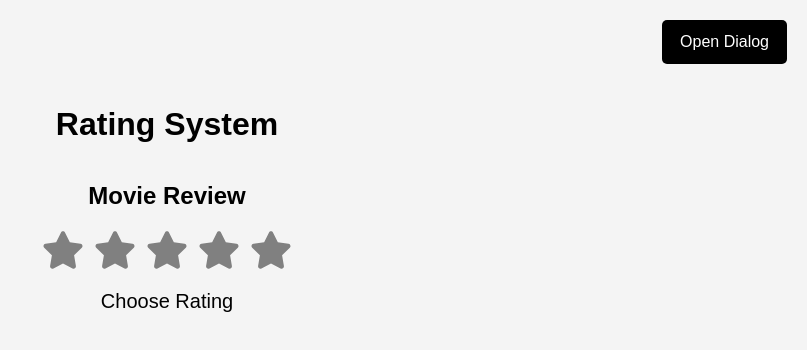
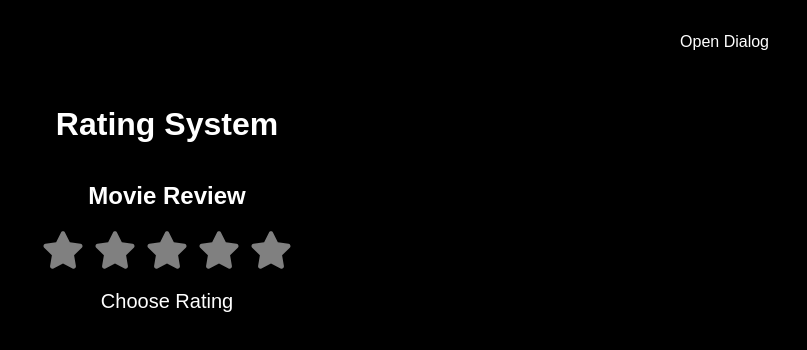
Before and after one commit to ashishsooddev/rating-system, a React (Create React App) app: page / in a window 1280 px wide. Shown: the top 350 px of the page, without its empty margins (473-1280 px from the left). Built offline with nearby package versions, Linux system fonts and the light colour scheme.

Commit message:
some changes in css

```diff
--- a/src/App.js
+++ b/src/App.js
@@ -3,14 +3,14 @@ import StarRating from "./components/StarRating";
 import Dialog from "./components/Dialog";
 
 function App() {
-  const [showDialog, setShowDialog] = useState(false);
+  const [showBox, setShowBox] = useState(false);
 
-  const openDialog = () => {
-    setShowDialog(true);
+  const openBox = () => {
+    setShowBox(true);
   };
 
-  const closeDialog = () => {
-    setShowDialog(false);
+  const closeBox = () => {
+    setShowBox(false);
   };
 
   return (
@@ -19,13 +19,13 @@ function App() {
       <StarRating title="Movie Review" />
       <button
         className="openBtn"
-        onClick={openDialog}
+        onClick={openBox}
       >
         Open Dialog
       </button>
 
-      {showDialog && (
-        <Dialog text="Thanks for visiting our website!" close={closeDialog}/>
+      {showBox && (
+        <Dialog text="Thanks for visiting our website!" close={closeBox}/>
       )}
     </main>
   );
--- a/src/style/index.css
+++ b/src/style/index.css
@@ -3,7 +3,8 @@
 
 body {
   margin: 0;
-  background-color: #f4f4f4;
+  color: #fff;
+  background-color: #000000;
   font-family: Arial, Helvetica, sans-serif;
 }
 
@@ -53,7 +54,8 @@ body {
 .dialogCard {
   width: 300px;
   margin: auto;
-  background: white;
+  background: rgb(202, 239, 243);
+  color: #000;
   padding: 20px;
   border-radius: 10px;
   box-shadow: 0 0 10px rgba(0,0,0,0.2);
```
